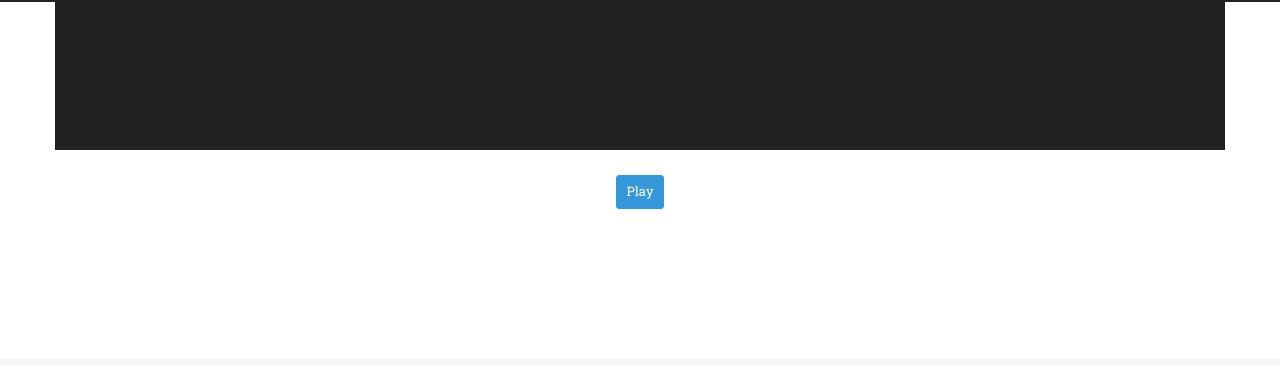
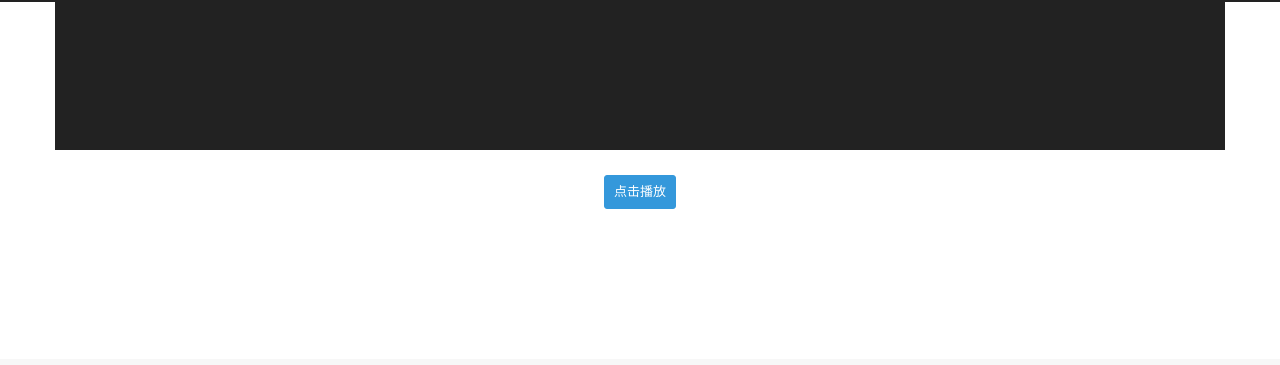
Before and after one commit to EthereumSINO/Ethereumcn.github.io, a Jekyll site: the page built from index.html, in a window 1280 px wide and 900 px high, scrolled down 566 px. Shown: the part 78-443 px from the top of the window. Built offline with Jekyll 4.4.1, drawn with Linux system fonts in a browser that asks for light colours; some web fonts are replaced; comment, search, counter and statistics services are not loaded.

Commit message:
Update broadcaster.html

```diff
--- a/_includes/broadcaster.html
+++ b/_includes/broadcaster.html
@@ -15,7 +15,7 @@
               <div class='video-container'>
                 <video id="video"></video>
               </div>
-              <button type="button" class="btn btn-sm btn-info" id='play'>Play</button>
+              <button type="button" class="btn btn-sm btn-info" id='play'>点击播放</button>
 
 
 
```
